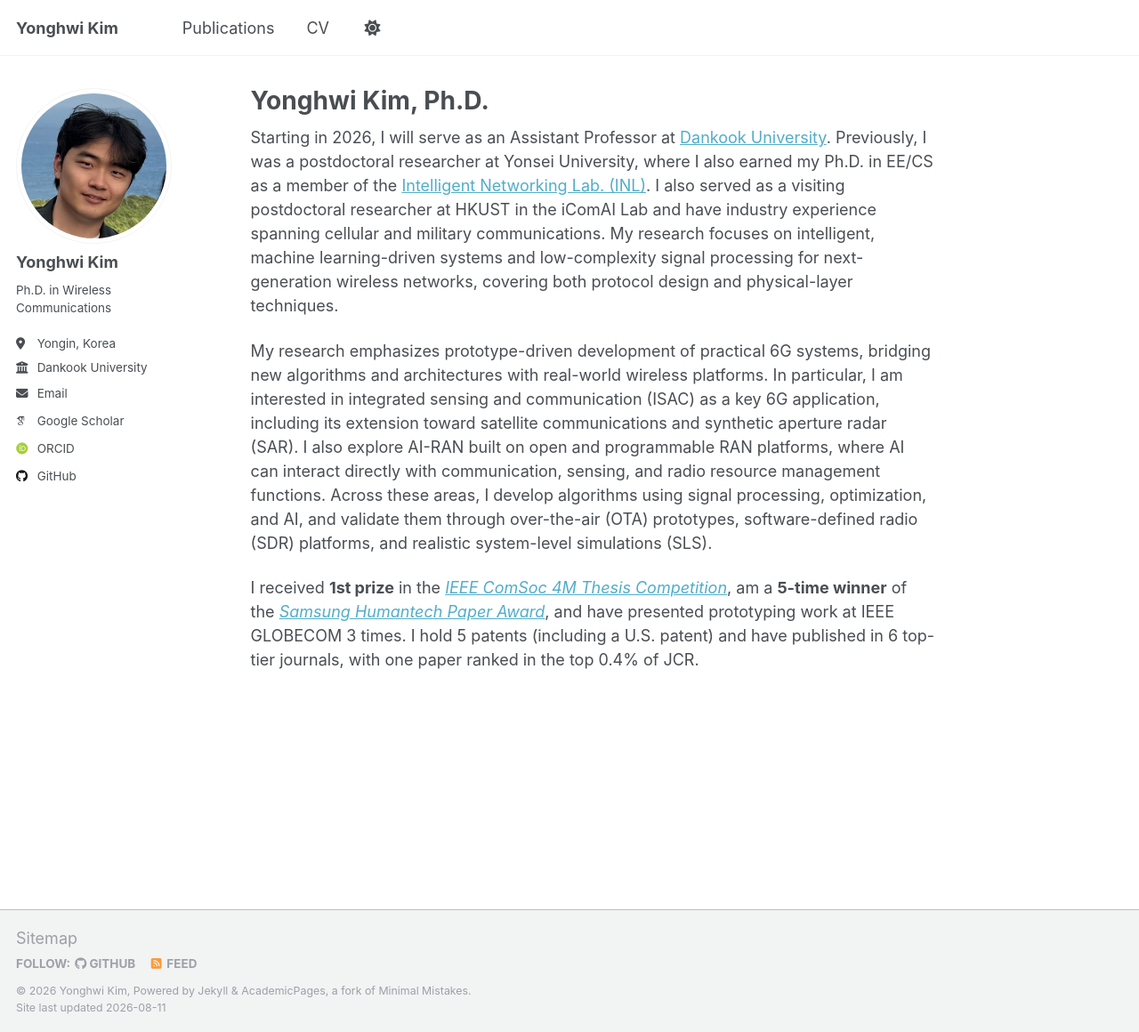
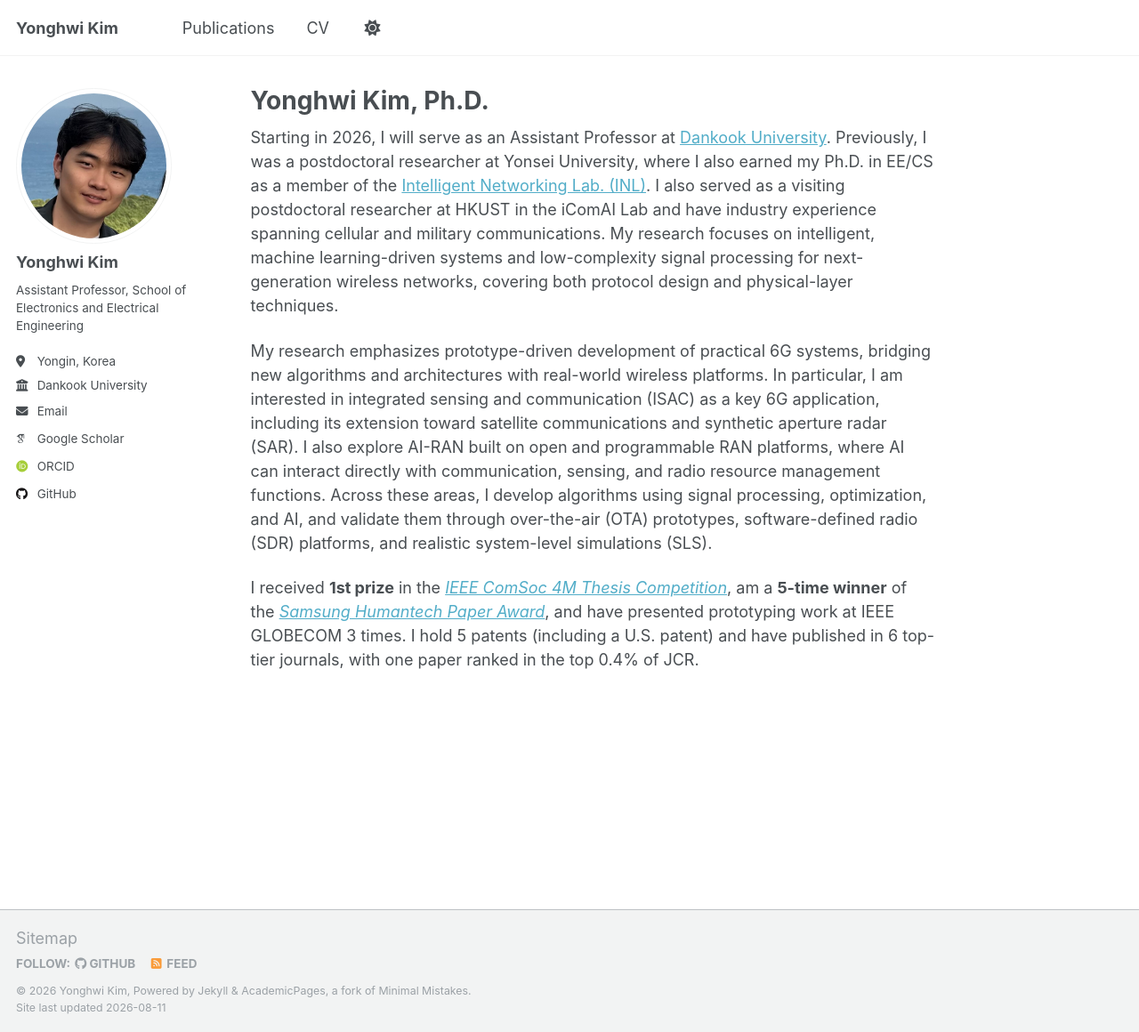
Before and after one commit to yonghwi-erickim/yonghwi-erickim.github.io, a Jekyll site: the page built from _pages/about.md, in a window 1280 px wide and 1160 px high. Shown: the whole window at 89% size. Built offline with Jekyll 4.4.1, drawn with Linux system fonts in a browser that asks for light colours; some web fonts are replaced; a script that is not in the unit is left out.

Commit message:
Update _config.yml

```diff
--- a/_config.yml
+++ b/_config.yml
@@ -25,7 +25,7 @@ author:
   avatar           : "bio_kyh.jpeg"
   name             : "Yonghwi Kim"
   pronouns         : # example: "she/her"
-  bio              : "Ph.D. in Wireless Communications"
+  bio              : "Assistant Professor, School of Electronics and Electrical Engineering"
   location         : "Yongin, Korea"
   employer         : "Dankook University"
   uri              : # URL
```
